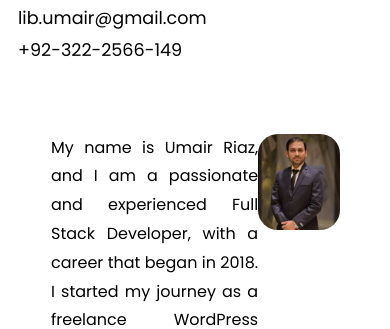
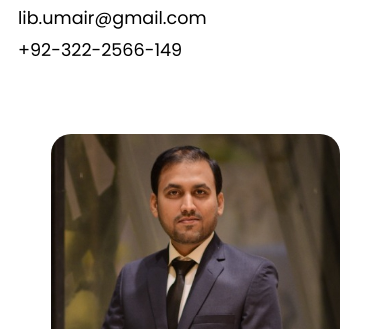
Before and after one commit to umairriaz2021/r-solutions, a plain HTML site: page about.html in a window 390 px wide. Shown: the part 409-738 px from the top of the page. Drawn offline with nearby package versions, Linux system fonts and the light colour scheme; a web font is replaced by a local one.

Commit message:
about responsive

```diff
--- a/style.css
+++ b/style.css
@@ -276,3 +276,20 @@ p.sub-heading {
 .my-float{
 	margin-top:16px;
 }
+
+@media (max-width:767px)
+{
+    .profileWrapper {
+
+    grid-template-columns: 100%;
+    grid-row-gap:20px;
+}
+.profile-content p {
+    line-height: 1.5rem;
+    text-align: justify;
+    font-size: 0.9rem;
+}
+.profileCol:first-child {
+    order: 2;
+}
+}
```
